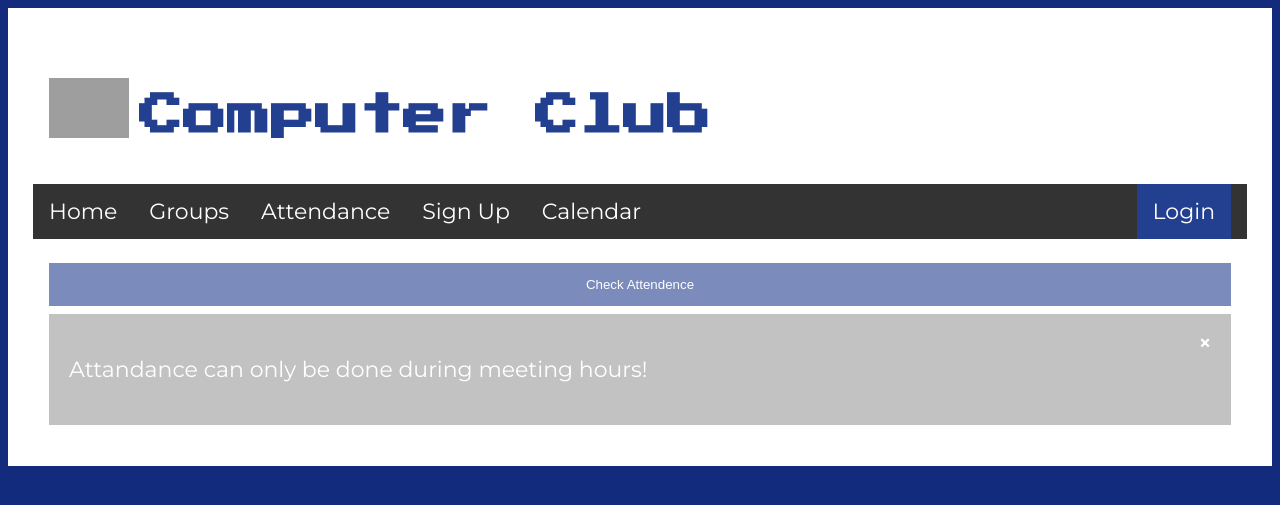
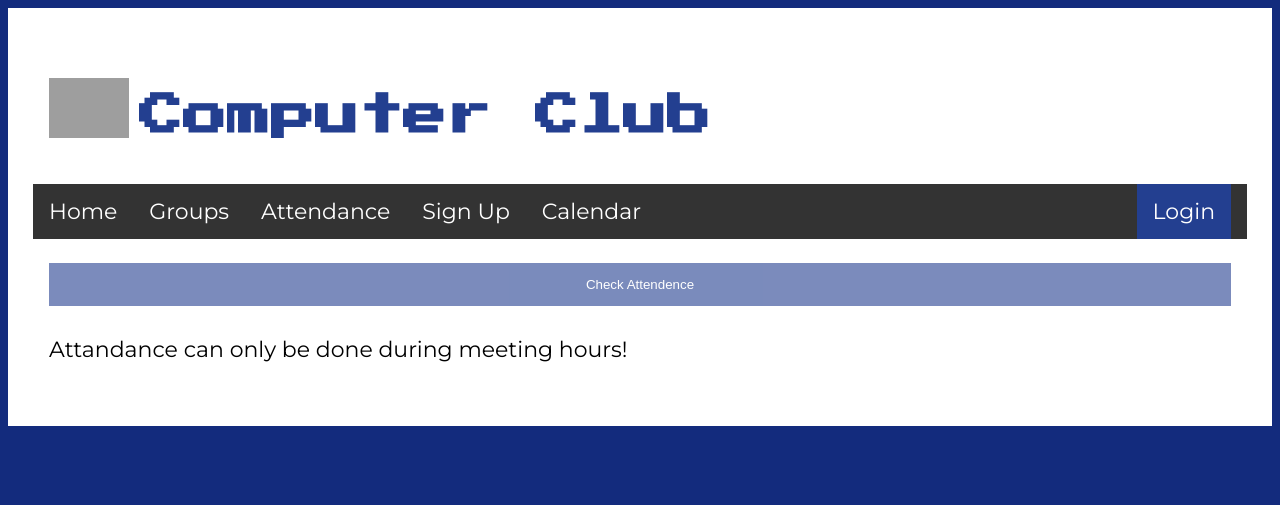
Before and after one commit to Redstone-2/CITComputerClub2, a Jekyll site: the page built from pages/attendance.html, in a window 1280 px wide. Shown: the top 505 px of the page. Built offline with Jekyll 4.4.1, drawn with Linux system fonts in a browser that asks for light colours; nearby versions of some CDN libraries; grey boxes are pictures that could not be loaded.

Commit message:
Update attendance.html

```diff
--- a/pages/attendance.html
+++ b/pages/attendance.html
@@ -5,13 +5,6 @@ permalink: attendance
 <html>
   <head>
     <style>
-.alert {
-  padding: 20px;
-  background-color: #c2c2c2;
-  color: white;
-  display: none;
-}
-
 .closebtn {
   margin-left: 15px;
   color: white;
```
